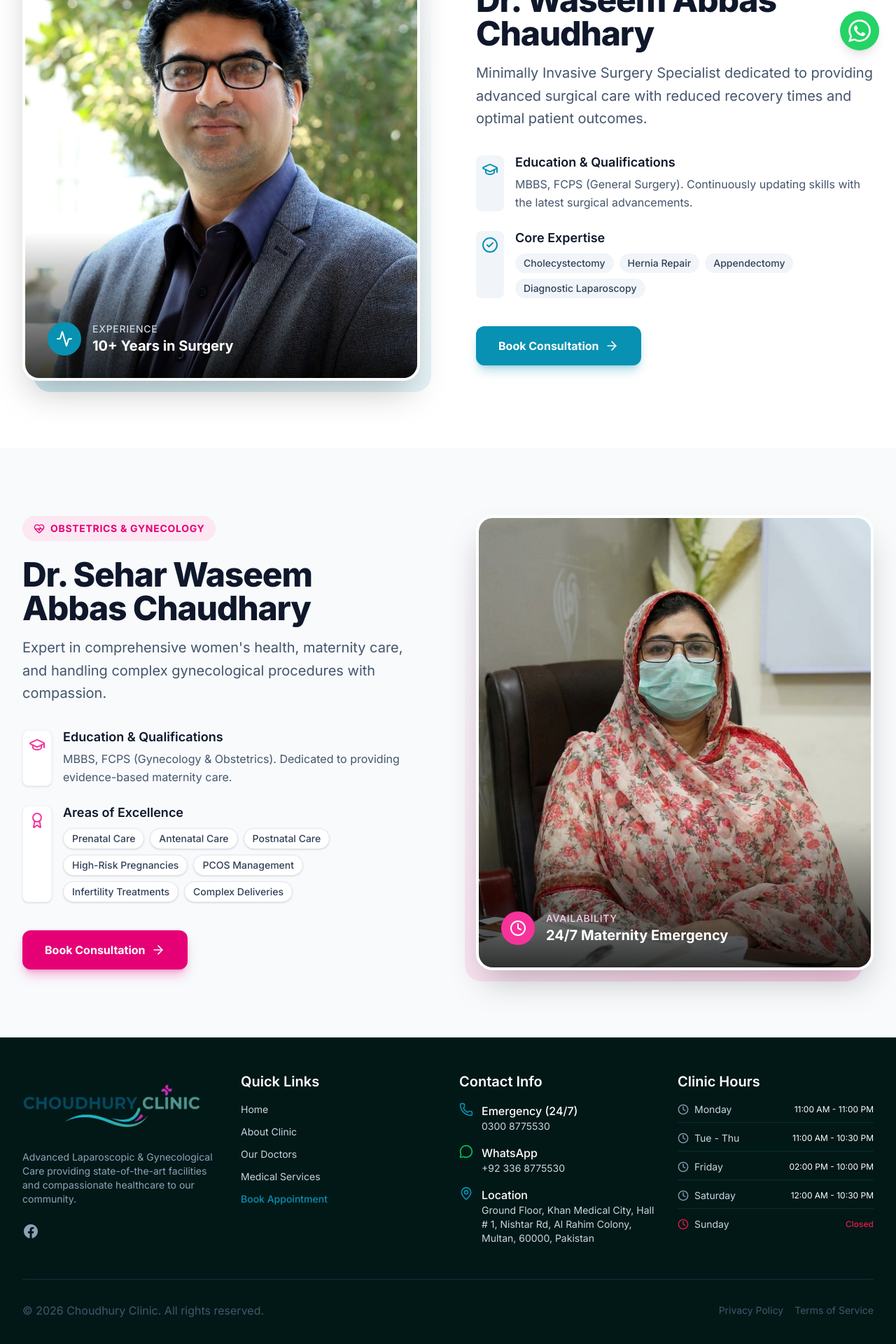
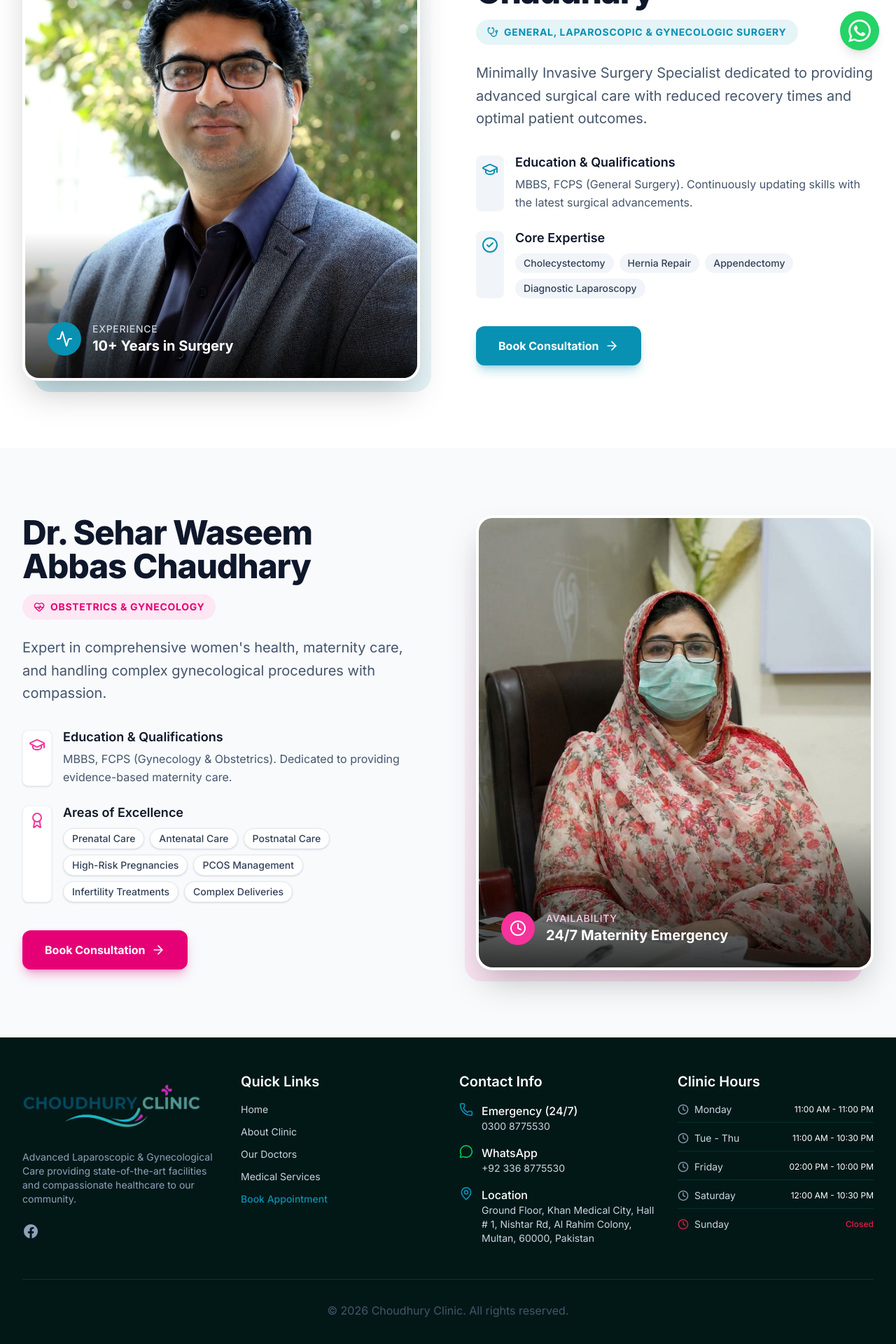
Before and after one commit to zuraizyousaf01/Chaudhary-Clinic, a Next.js app: page /doctors in a window 1280 px wide. Shown: the part 704-2624 px from the top of the page at 70% size. Built offline with nearby package versions, Linux system fonts and the light colour scheme; a web font is replaced by a local one.

Commit message:
doctor page layout correction

```diff
--- a/src/app/doctors/page.tsx
+++ b/src/app/doctors/page.tsx
@@ -33,7 +33,7 @@ export default function DoctorsPage() {
           <div className="grid lg:grid-cols-2 gap-12 lg:gap-20 items-center">
 
             {/* Image Side */}
-            <SlideUp className="order-2 lg:order-1">
+            <SlideUp className="order-1 lg:order-1">
               <div className="relative">
                 <div className="absolute inset-0 bg-gradient-to-tr from-primary/20 to-transparent rounded-3xl transform translate-x-4 translate-y-4" />
                 <div className="relative h-[500px] lg:h-[650px] w-full rounded-3xl overflow-hidden shadow-2xl border-4 border-white">
@@ -59,14 +59,14 @@ export default function DoctorsPage() {
             </SlideUp>
 
             {/* Content Side */}
-            <SlideUp delay={0.2} className="order-1 lg:order-2">
+            <SlideUp delay={0.2} className="order-2 lg:order-2">
+              <h2 className="text-4xl lg:text-5xl font-extrabold text-slate-900 mb-4 tracking-tight">
+                Dr. Waseem Abbas Chaudhary
+              </h2>
               <span className="inline-flex items-center gap-2 px-4 py-2 rounded-full bg-primary/10 text-primary text-sm font-bold uppercase tracking-wider mb-6">
                 <Stethoscope className="h-4 w-4" />
                 General, Laparoscopic & Gynecologic Surgery
               </span>
-              <h2 className="text-4xl lg:text-5xl font-extrabold text-slate-900 mb-4 tracking-tight">
-                Dr. Waseem Abbas Chaudhary
-              </h2>
               <p className="text-xl text-slate-600 mb-8 leading-relaxed">
                 Minimally Invasive Surgery Specialist dedicated to providing advanced surgical care with reduced recovery times and optimal patient outcomes.
               </p>
@@ -120,14 +120,14 @@ export default function DoctorsPage() {
           <div className="grid lg:grid-cols-2 gap-12 lg:gap-20 items-center">
 
             {/* Content Side */}
-            <SlideUp className="order-1 lg:order-1">
+            <SlideUp className="order-2 lg:order-1">
+              <h2 className="text-4xl lg:text-5xl font-extrabold text-slate-900 mb-4 tracking-tight">
+                Dr. Sehar Waseem Abbas Chaudhary
+              </h2>
               <span className="inline-flex items-center gap-2 px-4 py-2 rounded-full bg-pink-100 text-pink-600 text-sm font-bold uppercase tracking-wider mb-6">
                 <HeartPulse className="h-4 w-4" />
                 Obstetrics & Gynecology
               </span>
-              <h2 className="text-4xl lg:text-5xl font-extrabold text-slate-900 mb-4 tracking-tight">
-                Dr. Sehar Waseem Abbas Chaudhary
-              </h2>
               <p className="text-xl text-slate-600 mb-8 leading-relaxed">
                 Expert in comprehensive women's health, maternity care, and handling complex gynecological procedures with compassion.
               </p>
@@ -176,7 +176,7 @@ export default function DoctorsPage() {
             </SlideUp>
 
             {/* Image Side */}
-            <SlideUp delay={0.2} className="order-2 lg:order-2">
+            <SlideUp delay={0.2} className="order-1 lg:order-2">
               <div className="relative">
                 <div className="absolute inset-0 bg-gradient-to-tl from-pink-200 to-transparent rounded-3xl transform -translate-x-4 translate-y-4" />
                 <div className="relative h-[500px] lg:h-[650px] w-full rounded-3xl overflow-hidden shadow-2xl border-4 border-white">
--- a/src/app/page.tsx
+++ b/src/app/page.tsx
@@ -68,7 +68,7 @@ export default function Home() {
           <div className="grid lg:grid-cols-2 gap-8 lg:gap-12 items-center">
 
             {/* Image Side */}
-            <SlideUp className="order-2 lg:order-1">
+            <SlideUp className="order-1 lg:order-1">
               <div className="relative">
                 <div className="absolute inset-0 bg-gradient-to-tr from-primary/20 to-transparent rounded-3xl transform translate-x-4 translate-y-4" />
                 <div className="relative h-[350px] lg:h-[500px] w-full rounded-3xl overflow-hidden shadow-2xl border-4 border-white">
@@ -94,14 +94,14 @@ export default function Home() {
             </SlideUp>
 
             {/* Content Side */}
-            <SlideUp delay={0.2} className="order-1 lg:order-2">
+            <SlideUp delay={0.2} className="order-2 lg:order-2">
+              <h2 className="text-3xl md:text-4xl font-extrabold text-slate-900 mb-3 tracking-tight">
+                Dr. Waseem Abbas Chaudhary
+              </h2>
               <span className="inline-flex items-center gap-2 px-4 py-2 rounded-full bg-primary/10 text-primary text-sm font-bold uppercase tracking-wider mb-6">
                 <Stethoscope className="h-4 w-4" />
                 General, Laparoscopic & Gynecologic Surgery
               </span>
-              <h2 className="text-3xl md:text-4xl font-extrabold text-slate-900 mb-3 tracking-tight">
-                Dr. Waseem Abbas Chaudhary
-              </h2>
               <p className="text-base text-slate-600 mb-6 leading-relaxed">
                 Minimally Invasive Surgery Specialist dedicated to providing advanced surgical care with reduced recovery times and optimal patient outcomes.
               </p>
@@ -158,14 +158,14 @@ export default function Home() {
           <div className="grid lg:grid-cols-2 gap-8 lg:gap-12 items-center">
 
             {/* Content Side */}
-            <SlideUp className="order-1 lg:order-1">
+            <SlideUp className="order-2 lg:order-1">
+              <h2 className="text-3xl md:text-4xl font-extrabold text-slate-900 mb-3 tracking-tight">
+                Dr. Sehar Waseem Abbas Chaudhary
+              </h2>
               <span className="inline-flex items-center gap-2 px-4 py-2 rounded-full bg-pink-100 text-pink-600 text-sm font-bold uppercase tracking-wider mb-6">
                 <HeartPulse className="h-4 w-4" />
                 Obstetrics & Gynecology
               </span>
-              <h2 className="text-3xl md:text-4xl font-extrabold text-slate-900 mb-3 tracking-tight">
-                Dr. Sehar Waseem Abbas Chaudhary
-              </h2>
               <p className="text-base text-slate-600 mb-6 leading-relaxed">
                 Expert in comprehensive women's health, maternity care, and handling complex gynecological procedures with compassion.
               </p>
@@ -214,7 +214,7 @@ export default function Home() {
             </SlideUp>
 
             {/* Image Side */}
-            <SlideUp delay={0.2} className="order-2 lg:order-2">
+            <SlideUp delay={0.2} className="order-1 lg:order-2">
               <div className="relative">
                 <div className="absolute inset-0 bg-gradient-to-tl from-pink-200 to-transparent rounded-3xl transform -translate-x-4 translate-y-4" />
                 <div className="relative h-[350px] lg:h-[500px] w-full rounded-3xl overflow-hidden shadow-2xl border-4 border-white">
--- a/src/components/layout/Footer.tsx
+++ b/src/components/layout/Footer.tsx
@@ -95,12 +95,8 @@ export default function Footer() {
 
         </div>
 
-        <div className="mt-12 pt-8 border-t border-slate-800 text-sm text-slate-600 flex flex-col md:flex-row justify-between items-center gap-4">
+        <div className="mt-12 pt-8 border-t border-slate-800 text-sm text-slate-600 flex justify-center items-center">
           <p>&copy; {new Date().getFullYear()} Choudhury Clinic. All rights reserved.</p>
-          <div className="flex gap-4">
-            <Link href="/privacy" className="hover:text-white transition-colors">Privacy Policy</Link>
-            <Link href="/terms" className="hover:text-white transition-colors">Terms of Service</Link>
-          </div>
         </div>
       </div>
     </footer>
--- a/src/components/layout/Header.tsx
+++ b/src/components/layout/Header.tsx
@@ -116,8 +116,9 @@ export default function Header() {
               </button>
             </motion.div>
 
-            {/* Links */}
-            <div className="flex-1 flex flex-col px-8 mt-10 space-y-4">
+            {/* Links Area */}
+            <div className="flex-1 grid grid-cols-2 px-8 mt-10">
+              <div className="flex flex-col space-y-4">
                 {[
                   { label: 'Home', href: '/', active: true },
                   { label: 'Doctors', href: '/doctors' },
@@ -136,12 +137,32 @@ export default function Header() {
                     <Link
                       href={link.href}
                       onClick={() => setMobileMenuOpen(false)}
-                    className={`block text-[32px] tracking-wide transition-colors ${playfair.className} ${link.active ? 'text-white' : 'text-[#8B95A1] hover:text-white'}`}
+                      className={`block text-[28px] sm:text-[32px] tracking-wide transition-colors ${playfair.className} ${link.active ? 'text-white' : 'text-[#8B95A1] hover:text-white'}`}
                     >
                       {link.label}
                     </Link>
                   </motion.div>
                 ))}
+              </div>
+
+              <div className="flex flex-col pl-4 sm:pl-8 border-l border-[#2a343d]/60">
+                <motion.div
+                  initial={{ opacity: 0, x: 30, filter: 'blur(4px)' }}
+                  animate={{ opacity: 1, x: 0, filter: 'blur(0px)' }}
+                  exit={{ opacity: 0, x: 20, filter: 'blur(4px)' }}
+                  transition={{ delay: 0.4, duration: 0.6, type: "spring", bounce: 0.4 }}
+                  className="mt-2"
+                >
+                  <p className="text-[#8B95A1] text-xs font-semibold uppercase tracking-wider mb-2">Emergency</p>
+                  <Link
+                    href="tel:03008775530"
+                    onClick={() => setMobileMenuOpen(false)}
+                    className={`block text-[20px] sm:text-[24px] tracking-wide text-white hover:text-teal-400 transition-colors ${playfair.className}`}
+                  >
+                    0300 8775530
+                  </Link>
+                </motion.div>
+              </div>
             </div>
 
             {/* Bottom Section */}
```
Lines whose indentation alone changed are shown as unchanged.
